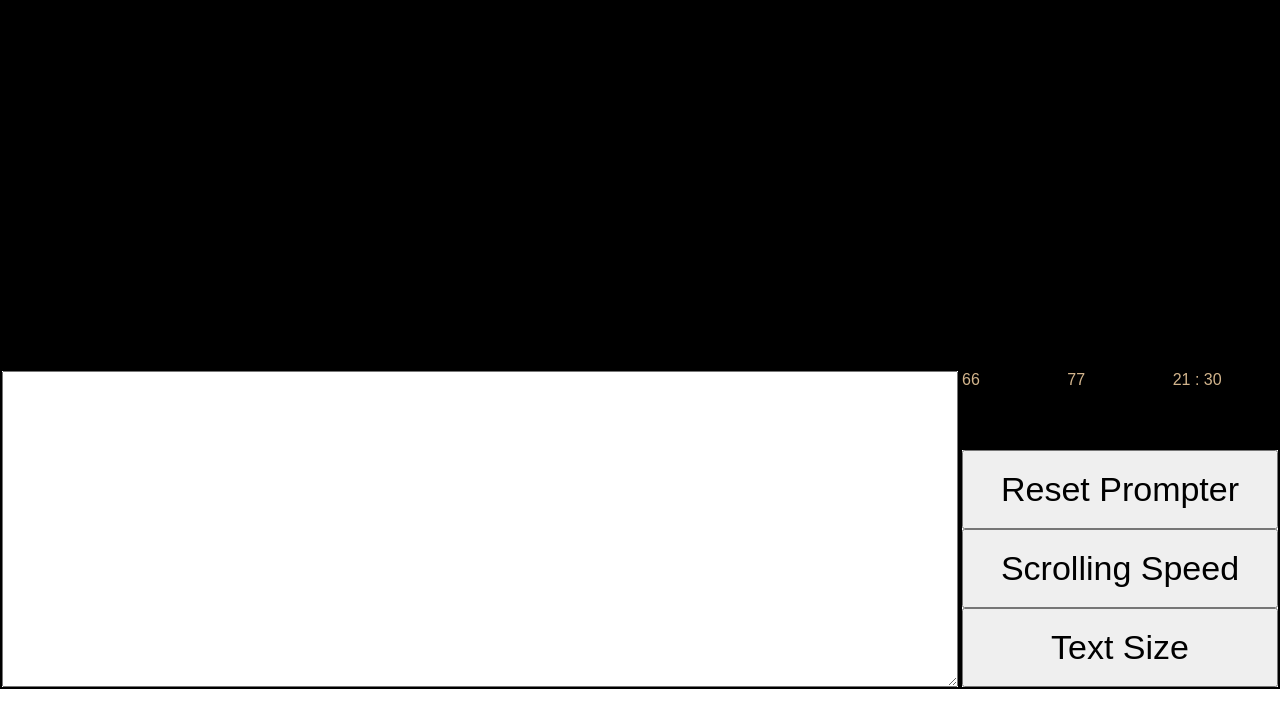
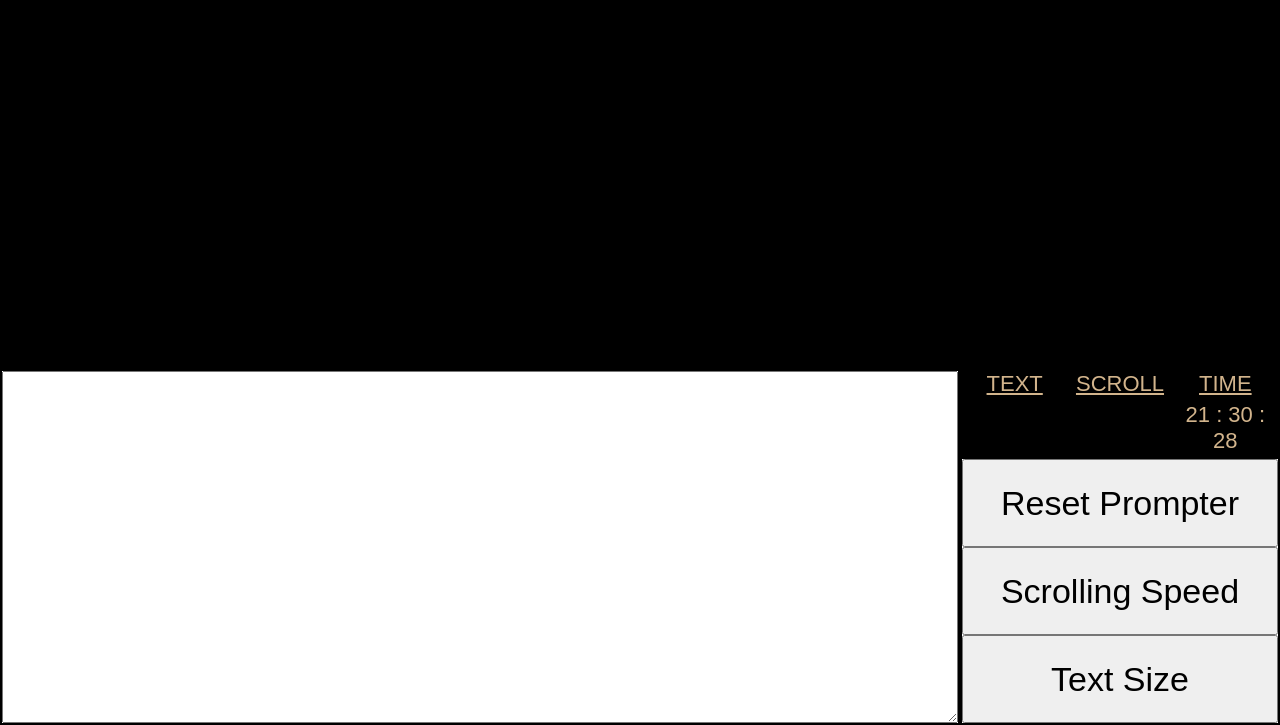
Before and after one commit to c-squared87/prompt-proto, a plain HTML site: page index.html in a window 1280 px wide. Shown: the part 111-836 px from the top of the page. Before the commit the page ends 800 px from the top, so only its background shows below. Drawn offline with Linux system fonts and the light colour scheme.

Commit message:
basic hour min sec in clock working and layout

```diff
--- a/index.html
+++ b/index.html
@@ -30,9 +30,19 @@
 
             <div class="buttons-panel box" id="box-3">
                 <div class="info" data-session-info>
-                    <div class="size" data-size-field>66</div>
-                    <div class="speed" data-speed-field>77</div>
-                    <div class="clock" data-clock-field>14:22</div>
+                    <div class="size">
+                        <div class="data-label">TEXT</div>
+                        <div class="size-display" data-size-field></div>
+                    </div>
+                    <div class="speed">
+                        <div class="data-label">SCROLL</div>
+                        <div class="speed-display" data-speed-field></div>
+
+                    </div>
+                    <div class="clock">
+                        <div class="data-label">TIME</div>
+                        <div class="clock-display" data-clock-field></div>
+                    </div>
                 </div>
                 <button data-view-btn>Reset Prompter</button>
                 <button data-scrolling-btn>Scrolling Speed</button>
--- a/main.js
+++ b/main.js
@@ -5,19 +5,10 @@ function updatePrompterDisplay() {
     prompter.innerText = inputField.value.toUpperCase();
 }
 
+// TODO: CLEAN THIS UP.
 function updateInfoDisplay() {
     // infoField.innerText = "TXT " + currentFontSize + " SPD " + currentScrollSpeed;
 
-    var d = new Date(),
-        minutes = d.getMinutes().toString().length == 1 ? '0' + d.getMinutes() : d.getMinutes(),
-        hours = d.getHours().toString().length == 1 ? '0' + d.getHours() : d.getHours(),
-        ampm = d.getHours() >= 12 ? 'pm' : 'am',
-        months = ['Jan', 'Feb', 'Mar', 'Apr', 'May', 'Jun', 'Jul', 'Aug', 'Sep', 'Oct', 'Nov', 'Dec'],
-        days = ['Sun', 'Mon', 'Tue', 'Wed', 'Thu', 'Fri', 'Sat'];
-    // return days[d.getDay()] + ' ' + months[d.getMonth()] + ' ' + d.getDate() + ' ' + d.getFullYear() + ' ' + hours + ':' + minutes + ampm;
-
-    // infoField.innerText += hours + " " + minutes;
-    clockDisplay.innerText = hours + " : " + minutes;
 }
 /*
 
@@ -26,15 +17,10 @@ TODO: IMPERATIVE THINGS:
     - STYLE BUTTONS
     - MERGE TO MASTER - THIS IS A RELEASE READY.
 
-
 ALSO OPTION FOR LINE BY LINE JUMPING
 
 CONSOLE DISPLAY FOR SETTINGS? OR UPDATE BUTTON LABELS WITH CURRENT VALUES
 - LETS TRY A DISPLAY BOX IN THE LOWER LEFT CORNER OF THE PROMPTER
-
-RESET TO TOP BUTTON?
-- TODO: LETS USE THE 'ALT VIEW' BUTTON SINCE WE WONT BE GETTING TO THAT RIGHT YET.
-
 
 WEEK OF THIS TO DO:
 make the status bar
@@ -57,6 +43,12 @@ function scrollDiv_init() {
     previousScrollTop = 0;
 
     ScrollInterval = setInterval('scrollDiv()', currentScrollSpeed);
+
+    updateClock();
+
+    setInterval(function() {
+        updateClock();
+    }, 1000);
 
     updateInfoDisplay();
 
@@ -85,6 +77,28 @@ function scrollDiv() {
     }
 }
 
+function updateClock() {
+
+    // TODO: GET TIMEZONE IN THERE.
+
+    var d = new Date();
+    seconds = d.getSeconds().toString().length == 1 ? '0' + d.getSeconds() : d.getSeconds();
+    minutes = d.getMinutes().toString().length == 1 ? '0' + d.getMinutes() : d.getMinutes();
+    hours = d.getHours().toString().length == 1 ? '0' + d.getHours() : d.getHours();
+    // ampm = d.getHours() >= 12 ? 'pm' : 'am',
+    // months = ['Jan', 'Feb', 'Mar', 'Apr', 'May', 'Jun', 'Jul', 'Aug', 'Sep', 'Oct', 'Nov', 'Dec'],
+    // days = ['Sun', 'Mon', 'Tue', 'Wed', 'Thu', 'Fri', 'Sat'];
+    // return days[d.getDay()] + ' ' + months[d.getMonth()] + ' ' + d.getDate() + ' ' + d.getFullYear() + ' ' + hours + ':' + minutes + ampm;
+    // console.log(d.getTimezoneOffset());
+
+    // infoField.innerText += hours + " " + minutes;
+    clockDisplay.innerText = hours + " : " + minutes + " : " + seconds;
+}
+
+function clock() {
+
+}
+
 function scrollDownPrompter() {
     scrollingDiv.scrollTop = previousScrollTop;
     previousScrollTop++;
@@ -102,7 +116,7 @@ function resumeDiv() {
 }
 
 function cycleScrollSpeed() {
-    speedDisplay.innerText = "SPEED "
+    speedDisplay.innerText = ""
     switch (currentScrollSpeed) {
         case ScrollSpeeds.slow:
             currentScrollSpeed = ScrollSpeeds.medium;
@@ -146,7 +160,6 @@ function cycleFontSize() {
     }
     prompter.style.fontSize = currentFontSize;
     updateInfoDisplay();
-
 }
 
 // Variables
@@ -199,7 +212,6 @@ const promptBKG = document.getElementById("box-1");
 
 // Buttons
 const speedButton = document.querySelector('[data-scrolling-btn]');
-// const contrastButton = document.querySelector('[data-contrast-btn]');
 const sizeButton = document.querySelector('[data-size-btn]');
 const resetButton = document.querySelector('[data-view-btn]');
 
--- a/style.css
+++ b/style.css
@@ -77,6 +77,18 @@ button:hover {
     color: var(--primary-text-color);
 }
 
+.data-label {
+    text-align: center;
+    text-decoration: underline;
+    font-size: 22px;
+}
+
+.clock-display {
+    padding: 5px;
+    text-align: center;
+    font-size: 22px;
+}
+
 .box {
     /* border: solid red 1px; */
     border: solid black 2px;
```
